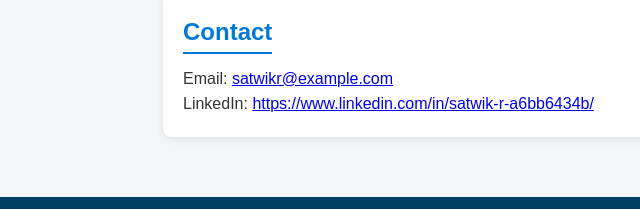
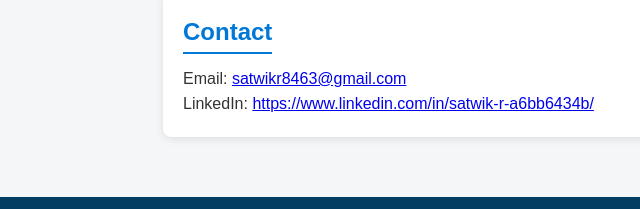
Before and after one commit to Satwikr8463/portfolio, a plain HTML site: page index.html in a window 1280 px wide. Shown: the part 1267-1476 px from the top of the page, 47-687 px from the left. Drawn offline with Linux system fonts and the light colour scheme.

Commit message:
Update index.html

```diff
--- a/index.html
+++ b/index.html
@@ -72,7 +72,7 @@
     <!-- Contact -->
     <section id="contact" class="card">
       <h2>Contact</h2>
-      <p>Email: <a href="mailto:satwikr8463@gmail.com">satwikr@example.com</a></p>
+      <p>Email: <a href="mailto:satwikr8463@gmail.com">satwikr8463@gmail.com</a></p>
       <p>LinkedIn: <a href="#" target="_blank">https://www.linkedin.com/in/satwik-r-a6bb6434b/</a></p>
     </section>
 
```
